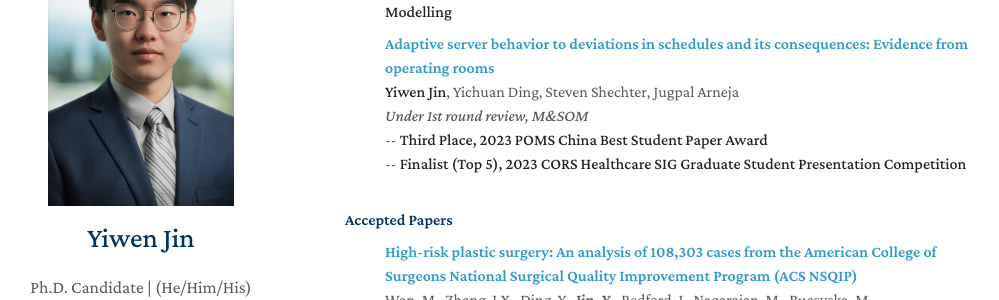
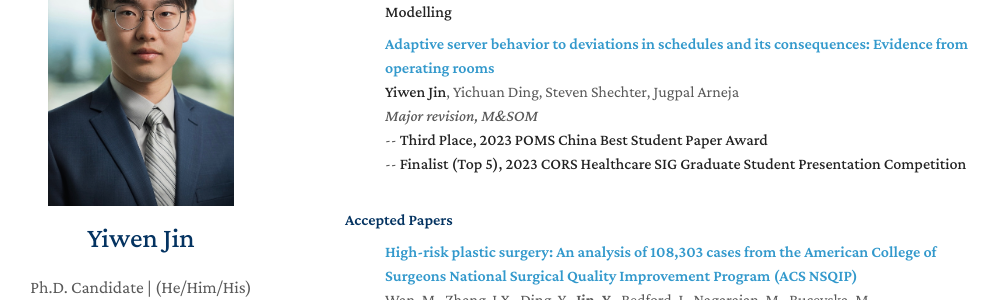
Before and after one commit to zeyang1225/zeyang1225.github.io, a Jekyll site: the page built from index.md, in a window 1280 px wide and 900 px high, scrolled down 680 px. Shown: the part 153-453 px from the top of the window, without its empty margins (135-1134 px from the left). Built offline with Jekyll 4.4.1, drawn with Linux system fonts in a browser that asks for light colours; nearby versions of some CDN libraries; a style sheet for code colours, icons or effects is not loaded; our own code applies the rules of GitHub Pages for plain Markdown files.

Commit message:
Update papers.md

```diff
--- a/_includes/papers.md
+++ b/_includes/papers.md
@@ -26,7 +26,7 @@
   <div class="col-sm-9" style="position: relative;padding-right: 15px;padding-left: 20px;">
     <div class="title"><a href="https://papers.ssrn.com/sol3/papers.cfm?abstract_id=4048352">Adaptive server behavior to deviations in schedules and its consequences: Evidence from operating rooms</a></div>
     <div class="author"><strong>Yiwen Jin</strong>, Yichuan Ding, Steven Shechter, Jugpal Arneja</div>
-    <div class="periodical"><em>Under 1st round review, M&SOM</em></div>
+    <div class="periodical"><em>Major revision, M&SOM</em></div>
       -- <strong>Third Place, 2023 POMS China Best Student Paper Award</strong><br>
       -- <strong>Finalist (Top 5), 2023 CORS Healthcare SIG Graduate Student Presentation Competition</strong>
   </div>
```
